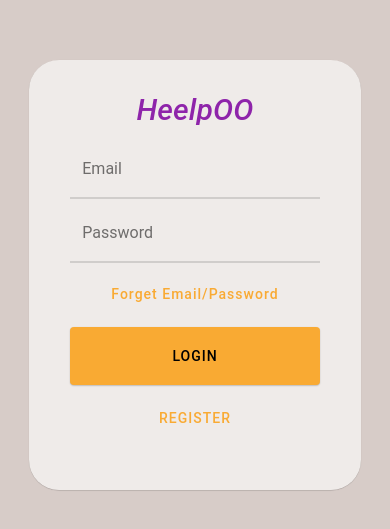
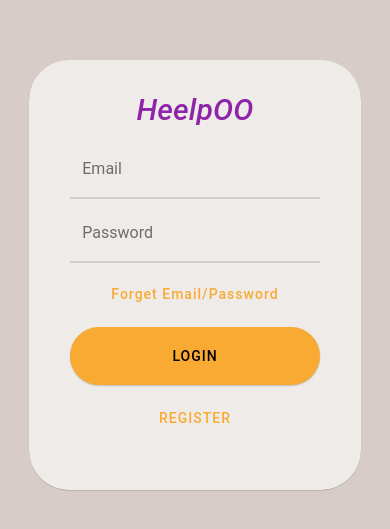
Before and after one commit to Ahmedbizo/DriveIt, a React Native app: screen / in a window 390 px wide. Shown: the part 147-676 px from the top of the page. Built offline with nearby package versions, Linux system fonts and the light colour scheme.

Commit message:
add style to login screen

```diff
--- a/App.style.ts
+++ b/App.style.ts
@@ -5,6 +5,7 @@ export const them = {
     colors: {
         ...DefaultTheme.colors,
         primary: '#F9AA33',
-        background: "transparent"
+        background: "transparent",
+
     }
 }
--- a/App.tsx
+++ b/App.tsx
@@ -2,7 +2,7 @@ import  React from 'react';
 
 
 
-import { Provider as PaperProvider, TextInput} from 'react-native-paper';
+import { Provider as PaperProvider} from 'react-native-paper';
 import { them } from './App.style';
 import { LoginScreen } from './app/screens/login/login.screen';
 import { RegisterScreen } from './app/screens/register/register.screen';
--- a/app/screens/login/login.screen.tsx
+++ b/app/screens/login/login.screen.tsx
@@ -20,7 +20,7 @@ export const LoginScreen = () => {
 
                     <TextInput label='Email' keyboardType='email-address'></TextInput>
                     <TextInput label='Password' secureTextEntry={true}></TextInput>
-                    <Button uppercase={false} style={LoginStyle.cardButton}>Forget Email/Password</Button>
+                    <Button  uppercase={false} style={LoginStyle.cardButton}>Forget Email/Password</Button>
                     <Button mode="contained" style={LoginStyle.cardButton}> LogIn</Button>
 
                     <Button style={LoginStyle.cardButton}>Register</Button>
--- a/app/screens/login/login.style.ts
+++ b/app/screens/login/login.style.ts
@@ -26,14 +26,17 @@ export const LoginStyle = StyleSheet.create ({
          margin: 2,
          marginLeft: 0,
          marginRight:0,
-         padding:12
+         padding:12,
+         borderRadius:30,
+
 
 
      },
      card:{
         backgroundColor: '#efebe9',
-        borderRadius:30,
-        padding:25
+        borderRadius:40,
+        padding:25,
+
      }
 
 })
```
Also changed, not shown: app/screens/register/register.style.ts (+8 -3 lines).
